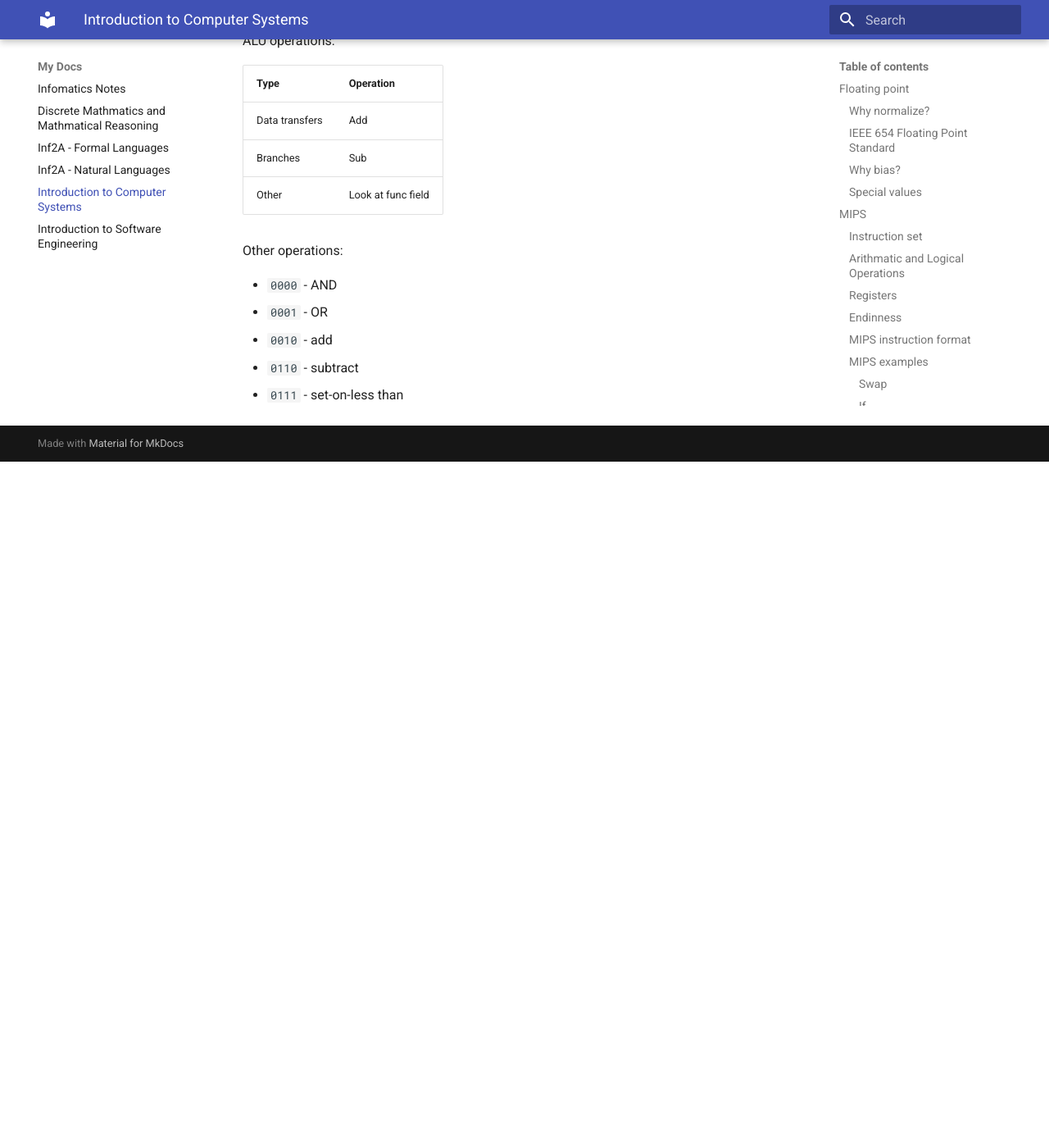
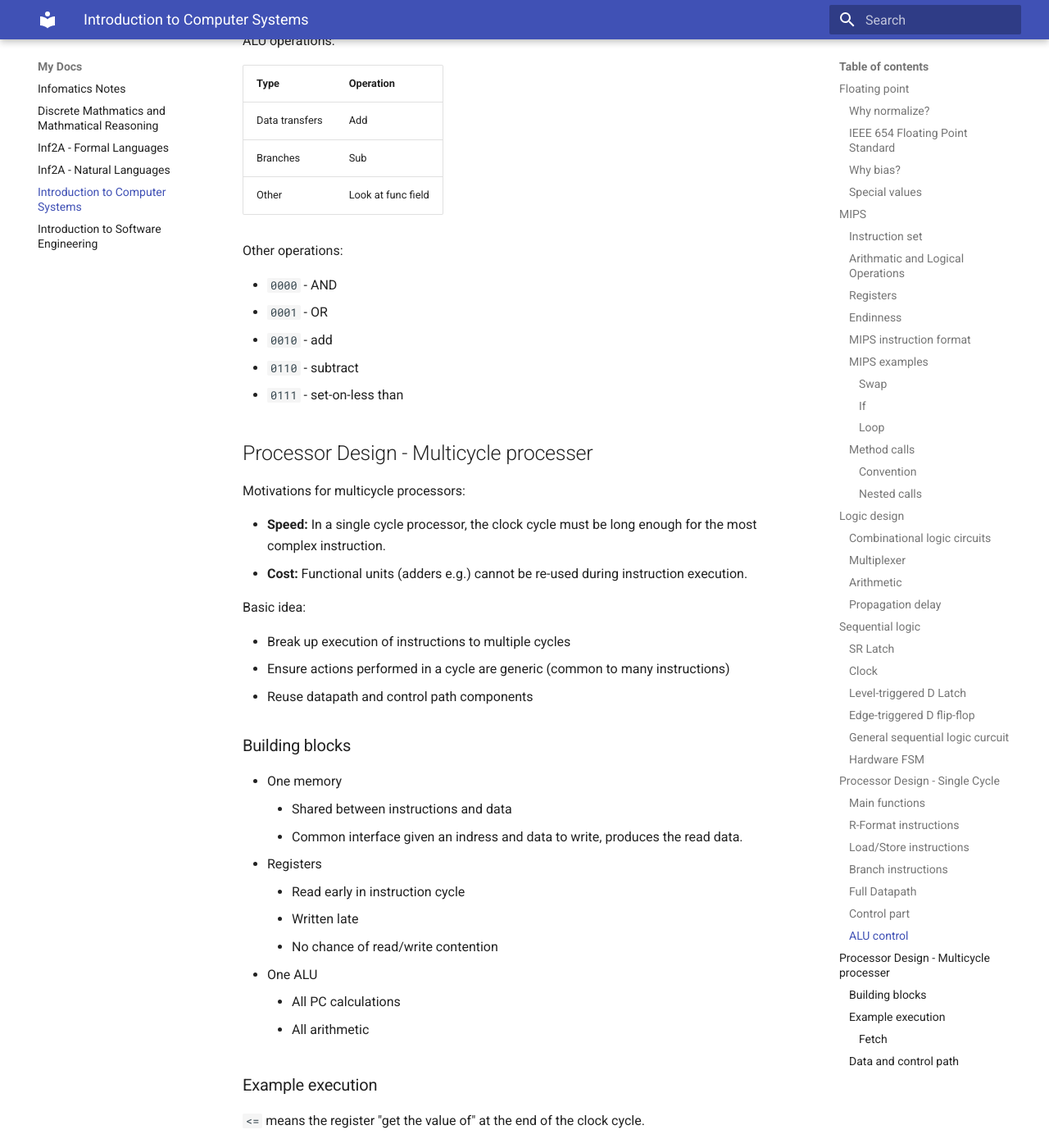
Before and after one commit to bongo227/Infomatics, an MkDocs documentation site: the page built from docs/Introduction-to-Computer-Systems.md, in a window 1280 px wide and 1400 px high, scrolled down 11460 px. Shown: the whole window at 82% size. Built offline with MkDocs 1.6.1 and Material for MkDocs 9.7.7, drawn with Linux system fonts in a browser that asks for light colours; before the commit the page ends 12023 px from its top, so only the background shows below that; some of the changed text lies outside the part shown.

Commit message:
2017/11/07

````diff
--- a/docs/Introduction-to-Computer-Systems.md
+++ b/docs/Introduction-to-Computer-Systems.md
@@ -416,3 +416,75 @@ Other operations:
 - `0010` - add
 - `0110` - subtract
 - `0111` - set-on-less than
+
+## Processor Design - Multicycle processer
+
+Motivations for multicycle processors:
+
+- __Speed:__ In a single cycle processor, the clock cycle must be long enough for the most complex instruction.
+- __Cost:__ Functional units (adders e.g.) cannot be re-used during instruction execution.
+
+Basic idea:
+
+- Break up execution of instructions to multiple cycles
+- Ensure actions performed in a cycle are generic (common to many instructions)
+- Reuse datapath and control path components
+
+### Building blocks
+
+- One memory
+    - Shared between instructions and data
+    - Common interface given an indress and data to write, produces the read data.
+- Registers
+    - Read early in instruction cycle
+    - Written late
+    - No chance of read/write contention
+- One ALU
+    - All PC calculations
+    - All arithmetic
+
+### Example execution
+
+`<=` means the register "get the value of" at the end of the clock cycle.
+
+#### Fetch
+1.
+```
+IR <= Mem[PC]1
+PC <= PC + 4
+```
+
+2. Read registers
+```
+A <= Reg[IR[25:21]] // adress the register denoted by the instruction
+B <= Reg[IR[20:16]]
+ALUOut <= PC + sgnext(IR[15:0] << 0) // compute branch offset
+```
+3. - R-type arithmetic
+```
+ALUOut <= A op B
+```
+- Imediate arithmetic
+```
+ALUOut <= A + sgnext(IR[15:0])
+```
+- Branch completion
+```
+if(A == B) PC <= ALUOut
+```
+- Jump completion
+```
+PC <= {PC[31:28], IR[25:0], 2'b00} // 4 most significant bits + jump adress + 00
+```
+
+4. Perform store
+
+### Data and control path
+
+![](images/mcp.png)
+
+- New instruction register to store currently executing instruction
+- A & B read register
+- ALU mux to control ALU inputs and operations
+- ALU out register
+- Memory data register (stores data from memory)
````
Also changed, not shown: docs/Inf2A - Natural Languages.md (+84 -3 lines), docs/images/mcp.png (added).
